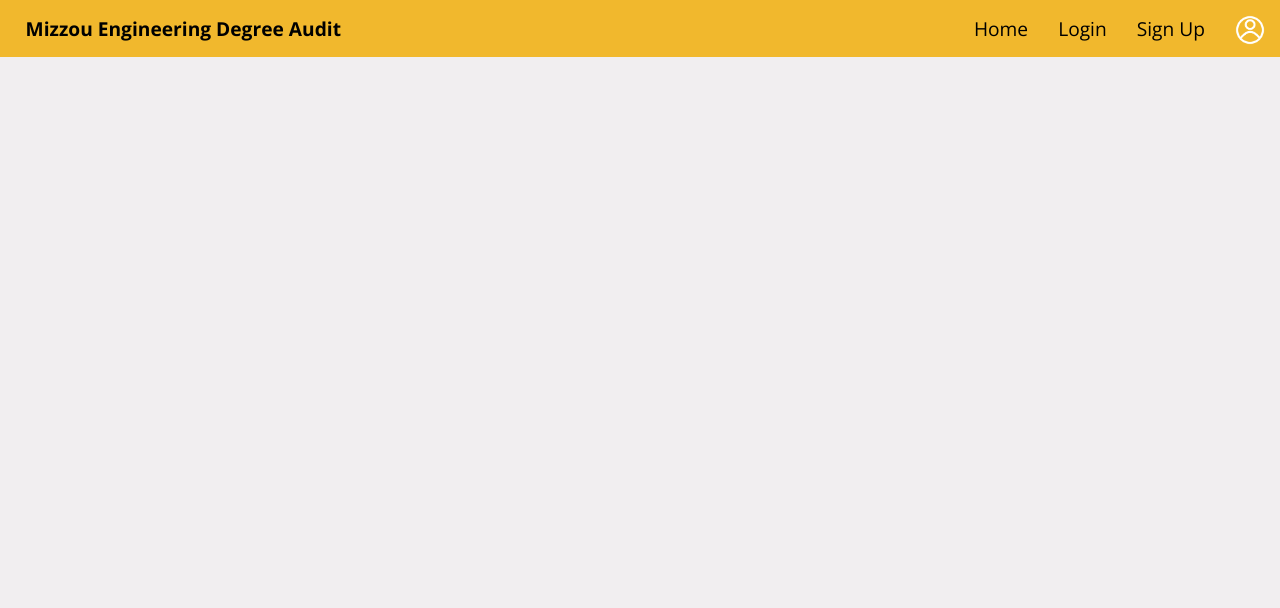
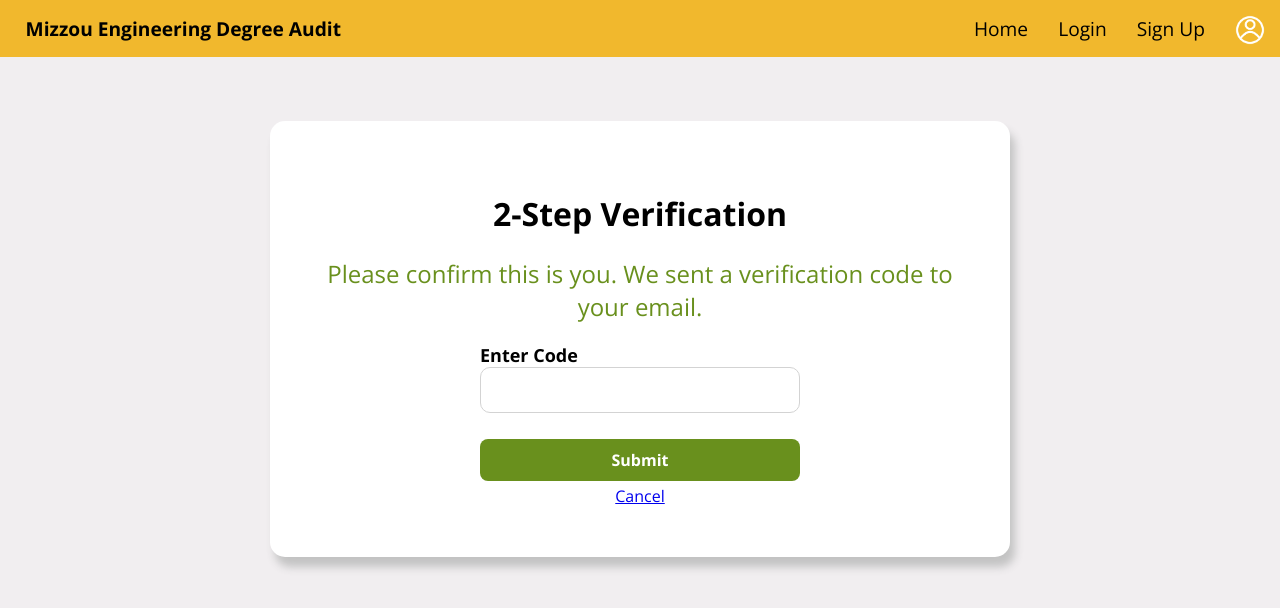
Before and after one commit to pkanGitHub/degree-audit-planner, a React (Create React App) app: page /mfa in a window 1280 px wide. Shown: the top 608 px of the page. Built offline with nearby package versions, Linux system fonts and the light colour scheme.

Commit message:
completed form design

```diff
--- a/src/App.js
+++ b/src/App.js
@@ -7,6 +7,7 @@ import SignUp from "./pages/signUp"
 import Tutorial from "./pages/tutorial"
 import NavBar from "./components/navbar"
 import ResetPassword from './pages/resetPassword';
+import MFA from './pages/mfa';
 
 import './styles/App.css';
 
@@ -26,6 +27,7 @@ function App() {
       <Route path="signup" element={<SignUp />}/>
       <Route path="tutorial" element={<Tutorial />}/>
       <Route path="resetpassword" element={<ResetPassword />}/>
+      <Route path="mfa" element={<MFA/>}/>
     </Routes>
     </>
   );
--- a/src/components/requiredChoice.jsx
+++ b/src/components/requiredChoice.jsx
@@ -20,6 +20,7 @@ const RequiredChoice = ({key, classId, creditHours, preReq}) => {
                     </td>
                     <td>
                     <select className="requiredCourseSelect" name="progressSelect">
+                        <option value=""></option>
                         <option value='taken'>Taken</option>
                         <option value='IP'>In Progress</option>
                         <option value='planned'>Planned</option>
@@ -34,6 +35,7 @@ const RequiredChoice = ({key, classId, creditHours, preReq}) => {
                     </td>
                     <td>
                         <select className="requiredCourseSelect" name="semesterSelect" >
+                            <option value=""></option>
                             <option value='FS2021'>FS2021</option>
                             <option value='SP2022'>SP2022</option>
                             <option value='SM2022'>SM2022</option>
--- a/src/components/requiredCourse.jsx
+++ b/src/components/requiredCourse.jsx
@@ -13,6 +13,7 @@ const RequiredCourse = ({key, classId, creditHours, preReq}) => {
                     </td>
                     <td>
                     <select className="requiredCourseSelect">
+                        <option value=""></option>
                         <option value='taken'>Taken</option>
                         <option value='IP'>In Progress</option>
                         <option value='planned'>Planned</option>
@@ -25,6 +26,7 @@ const RequiredCourse = ({key, classId, creditHours, preReq}) => {
                     </td>
                     <td>
                         <select className="requiredCourseSelect">
+                            <option value=""></option>
                             <option value='FS2021'>FS2021</option>
                             <option value='SP2022'>SP2022</option>
                             <option value='SM2022'>SM2022</option>
--- a/src/pages/forgotPassword.jsx
+++ b/src/pages/forgotPassword.jsx
@@ -1,17 +1,26 @@
 import "../styles/password.css"
+import image from "../Cookie.png"
 
 const ForgotPassword = () => {
     return (
-        <div className="formSection">
-            <form id="formDesign">
-                <h1>Forgot Password?</h1>
-                <label>Email:
-                    <input type="text"/>
-                </label>
-                <br/>
-                <a href="/resetpassword" className="nextButton">Next</a>
+        <div id="forgotPassword">
+            <div id="forgotPasswordForm">
+                <div id="imageDiv">
+                    <img src={image} alt="testimage"></img>
+                </div>
+                <form id="passwordForm">
 
-            </form>
+                    <h1>Forgot Password?</h1>
+                    <h2>Enter the email address associated with your account.</h2>
+
+                    <input type="text" placeholder="Enter email address here..."/>
+                    <br/>
+                    {/* this does not exactly make sense, will need to figure out how to route these */}
+                    <a href="/mfa">Try another way</a>
+                    <a href="/resetpassword" id="forgotNextButton">Next</a>
+
+                </form>
+            </div>
         </div>
     )
 };
--- a/src/pages/login.jsx
+++ b/src/pages/login.jsx
@@ -4,17 +4,20 @@ import "../styles/formStyle.css"
 const Login = () => {
     return (
         <div className="formSection">
-            <form id="formDesign">
+            <div id="formDesign">
                 <h1>Login</h1>
-                <label>Email:
-                    <input type="text"/>
-                </label>
+                <form>
+
+                    <div id="formContent">
+                        <label >Email</label>
+                        <input type="text" name="loginemail" placeholder="Enter email here..."/>
                         <br/>
-                <label>Password:
-                    <input type="text"/>
-                </label>
-                <br/>
+                        <label>Password</label>
+                        <input type="text" name="loginemail" placeholder="Enter password here..."/>
+
                         <a href="/forgotpassword">Forgot Password?</a>
+                    </div>
+
                     <br/>
                     <button className="submitButton">Login</button>
                     <br/>
@@ -22,6 +25,7 @@ const Login = () => {
 
                 </form>
             </div>
+        </div>
     )
 };
 
--- /dev/null
+++ b/src/pages/mfa.jsx
@@ -0,0 +1,24 @@
+import "../styles/formStyle.css"
+
+const MFA = () => {
+    return(
+        <div className="formSection">
+            <div id="formDesign" className="mfa">
+                <h1>2-Step Verification</h1>
+                <h2>Please confirm this is you. We sent a verification code to your email.</h2>
+                <form>
+                    <div id="formContent">
+                        <label for="code">Enter Code</label>
+                        <input type="text" name="code"/>
+                    </div>
+                    <br/>
+                    <button className="submitButton">Submit</button>
+                    <br/>
+                    <a href="/forgotpassword">Cancel</a>
+                </form>
+            </div>
+        </div>
+    )
+}
+
+export default MFA;
--- a/src/pages/signUp.jsx
+++ b/src/pages/signUp.jsx
@@ -1,29 +1,38 @@
 import TermsCondition from "../components/termsConditions";
+import "../styles/formStyle.css"
 
 const SignUp = () => {
     return (
         <div className="formSection">
-            <form id="formDesign">
+            <div id="formDesign">
                 <h1>Create Your Account</h1>
-                <label>Email:
-                    <input type="text"/>
+                <form>
+                    <div id="formContent">
+                        <label>Email
+                            <input type="text" placeholder="Enter email here..."/>
                         </label>
                         <br/>
-                <label>Password:
-                    <input type="text"/>
+                        <label>Password
+                            <input type="text" placeholder="Enter password here..."/>
                         </label>
                         <br/>
-                <label>Enter Password Again:
-                    <input type="text"/>
+                        <label>Enter Password Again
+                            <input type="text" placeholder="Enter password again..."/>
                         </label>
                         <br/>
+                        <div id="checkboxDiv">
+
+                            <label for="terms" id="checkboxlabel">
                                 <input type="checkbox" name="terms" value="terms"/>
-                {/* need to work on this integration */}
-                <label for="terms"> I have read the <TermsCondition/></label>
-                <br/>
+                                I accept the <TermsCondition/>
+                            </label>
+                        </div>
+
+                    </div>
                     <button className="submitButton">Register</button>
 
                 </form>
+            </div>
         </div>
     )
 };
--- a/src/styles/formStyle.css
+++ b/src/styles/formStyle.css
@@ -1,8 +1,10 @@
 .formSection
 {
-    padding-top: 10px;
+    padding-top: 5%;
     display: block;
     text-align: center;
+    width: 100%;
+    height: 100%;
 }
 #formDesign
 {
@@ -18,6 +20,42 @@
     border-radius: 15px;
 }
 
+#formContent{
+    width: 50%;
+    height: 100%;
+    margin: auto;
+    text-align: left;
+}
+#formContent label, input[type=text]{
+    display: block;
+    font-weight: bold;
+    font-size:large;
+}
+
+#formContent label{
+    text-align: left;
+}
+
+#formContent input[type=text]{
+    margin: auto;
+    width: 100%;
+    padding: 10px;
+    border-radius: 10px;
+    border: 1px solid lightgray;
+    box-sizing: border-box;
+    font-weight: normal;
+}
+
+#formContent input[type=checkbox]{
+    border: 1px solid gray;
+    display: inline-block;
+}
+
+
+#checkboxlabel{
+    display: inline-block;
+}
+
 .submitButton {
     border: none;
     background-color: black;
@@ -31,4 +69,55 @@
     cursor: pointer;
     border-radius: 8px;
     font-weight: bold;
+    width: 50%;
 }
+
+#buttons{
+    display: flex;
+    width: 50%;
+    margin: auto;
+    justify-content: space-between;
+}
+
+#backButton
+{
+    border: 1px solid black;
+    color: black;
+    padding: 10px;
+    text-align: center;
+    text-decoration: none;
+    display: inline-block;
+    font-size: 16px;
+    margin: 4px 2px;
+    cursor: pointer;
+    border-radius: 8px;
+    font-weight: bold;
+    flex: .25;
+
+}
+
+#confirm {
+    border: none;
+    background-color: #F1B82D;
+    color: black;
+    padding: 10px;
+    text-align: center;
+    text-decoration: none;
+    display: inline-block;
+    font-size: 16px;
+    margin: 4px 2px;
+    cursor: pointer;
+    border-radius: 8px;
+    font-weight: bold;
+    width: 50%;
+    flex: .65;
+}
+
+.mfa h2{
+    font-weight: normal;
+    color: #69901D;
+}
+
+.mfa button{
+    background-color: #69901D;
+}
--- a/src/styles/password.css
+++ b/src/styles/password.css
@@ -1,21 +1,63 @@
-.backButton
-{
-    border: none;
-    background-color: black;
-    color: white;
-    padding: 10px;
+#forgotPassword{
+    padding-top: 5%;
+    display: block;
     text-align: center;
-    text-decoration: none;
-    display: inline-block;
-    font-size: 16px;
-    margin: 4px 2px;
-    cursor: pointer;
-    border-radius: 8px;
-    font-weight: bold;
-
+    width: 100%;
+    height: 100%;
 }
 
-.nextButton
+#forgotPasswordForm{
+    background-color: white;
+    padding: 50px;
+    width: 50%;
+    height: 50%;
+    box-shadow: 5px 10px 8px #c3c3c3;
+    display: inline-block;
+    margin-left: auto;
+    margin-right: auto;
+    border-radius: 15px;
+    display: flex;
+}
+
+#imageDiv{
+    display: inline-block;
+    flex: 0.75;
+}
+
+#imageDiv img{
+    width: 100%;
+    height: 100%;
+}
+
+#passwordForm{
+    display: inline-block;
+    flex: 1.25;
+    text-align: left;
+}
+
+#passwordForm input, label{
+    display: block;
+    font-weight: bold;
+    font-size:large;
+}
+
+#passwordForm input[type=text]{
+    margin: auto;
+    width: 100%;
+    padding: 10px;
+    outline: 0;
+    border-width: 0 0 2px;
+    border-color: lightgray;
+    box-sizing: border-box;
+    font-weight: normal
+}
+
+#passwordForm h2{
+    color: gray;
+    font-weight: normal;
+}
+
+#forgotNextButton
 {
     border: none;
     background-color: #F1B82D;
@@ -23,11 +65,12 @@
     padding: 10px;
     text-align: center;
     text-decoration: none;
-    display: inline-block;
     font-size: 16px;
     margin: 4px 2px;
     cursor: pointer;
     border-radius: 8px;
     font-weight: bold;
+    float: right;
+    width: 20%;
 
 }
```
Also changed, not shown: src/pages/audit.jsx (+13 -2 lines), src/pages/resetPassword.jsx (+15 -9 lines), src/components/mfa.jsx (deleted). Lines whose indentation alone changed are shown as unchanged.
